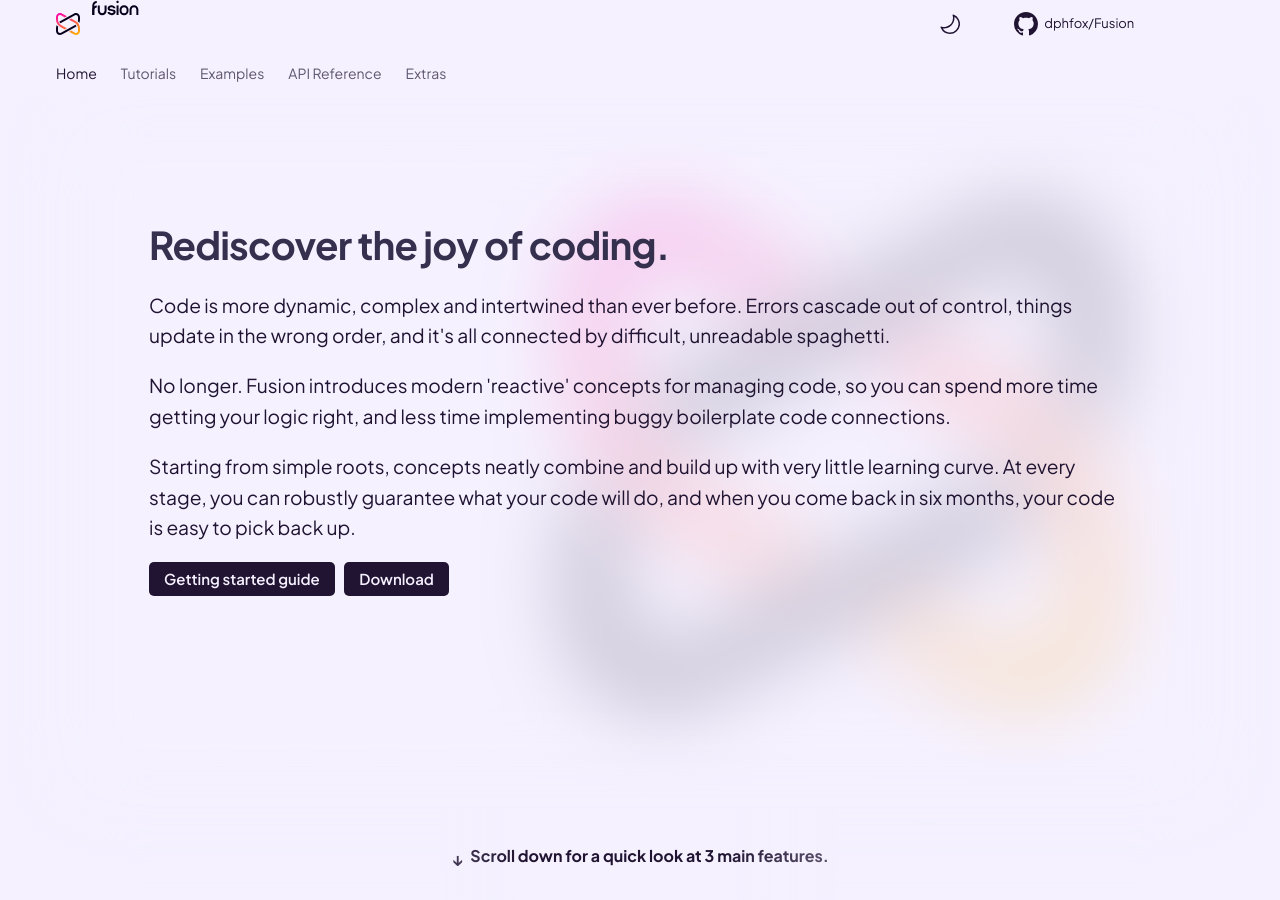
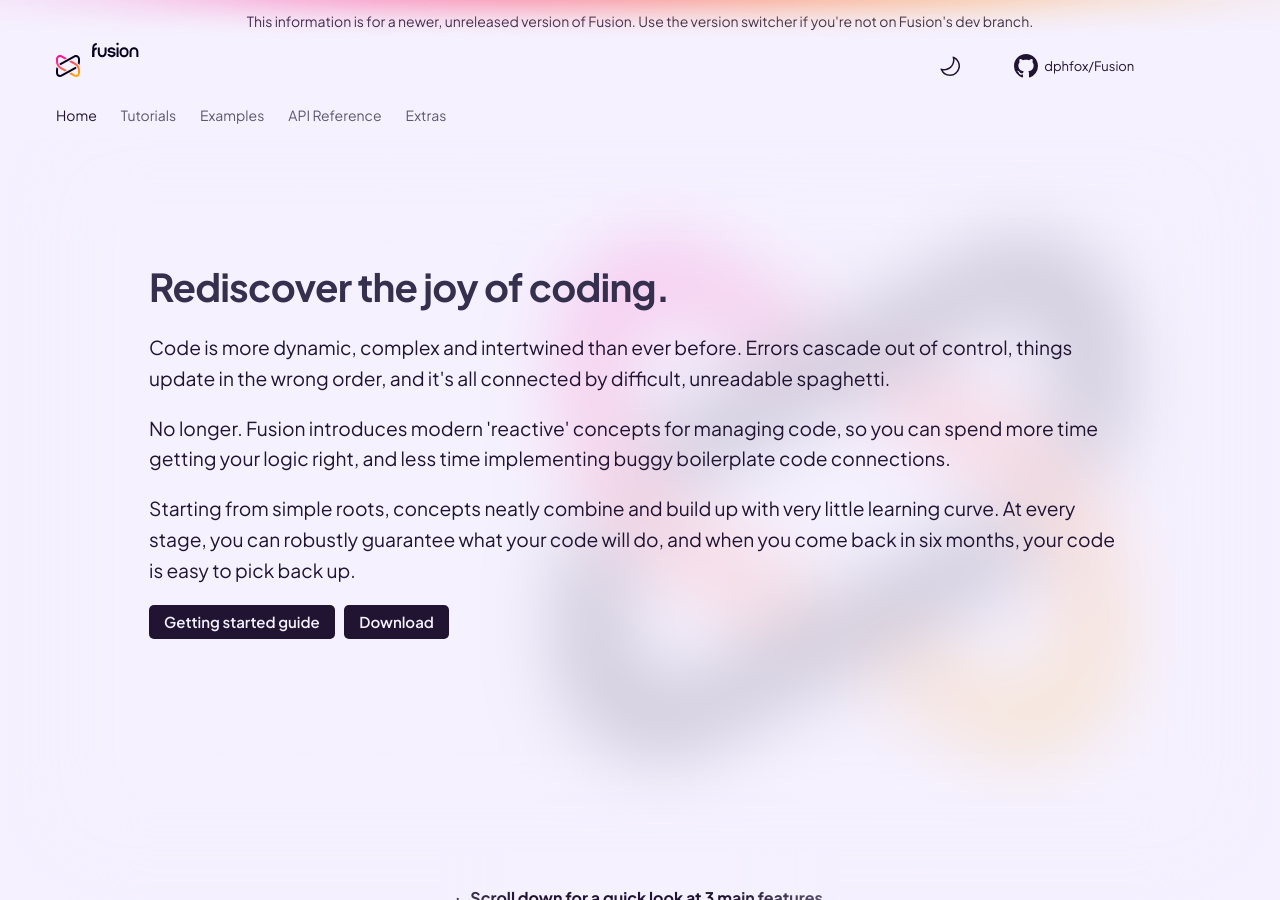
Before and after one commit to dphfox/Fusion, an MkDocs documentation site: the page built from docs/index.md, in a window 1280 px wide and 900 px high. Built offline with MkDocs 1.6.1 and Material for MkDocs 9.7.7, drawn with Linux system fonts in a browser that asks for light colours; comment, search, counter and statistics services are not loaded; the version menu is left out.

Commit message:
Add version warning

```diff
--- a/docs/assets/overrides/main.html
+++ b/docs/assets/overrides/main.html
@@ -1,4 +1,9 @@
 {% extends "base.html" %}
+
+{% block announce %}
+This information is for a newer, unreleased version of Fusion. Use the version
+switcher if you're not on Fusion's dev branch.
+{% endblock %}
 
 {% block fonts %}
 	<!-- Load fonts from Google -->
--- a/docs/assets/theme/page.css
+++ b/docs/assets/theme/page.css
@@ -83,10 +83,25 @@
 	color: var(--fusiondoc-bg-1);
 }
 
+.md-banner__inner {
+	position: relative;
+	max-width: 100%;
+	width: fit-content;
+	margin: 0 auto;
+	padding-top: 0.5rem;
+	padding-bottom: 0.5rem;
+	height: 100%;
+}
 
-.md-banner {
-	background-color: var(--fusiondoc-bg-0);
-	text-align: center;
+.md-banner__inner::before {
+	content: "";
+	position: absolute;
+	top: 0;
+	left: -50%;
+	right: -50%;
+	bottom: 0;
+	background: url(../aura.png);
+	background-size: 100% 100%;
 }
 
 .md-footer__inner {
```
Also changed, not shown: docs/assets/aura.png (added).
